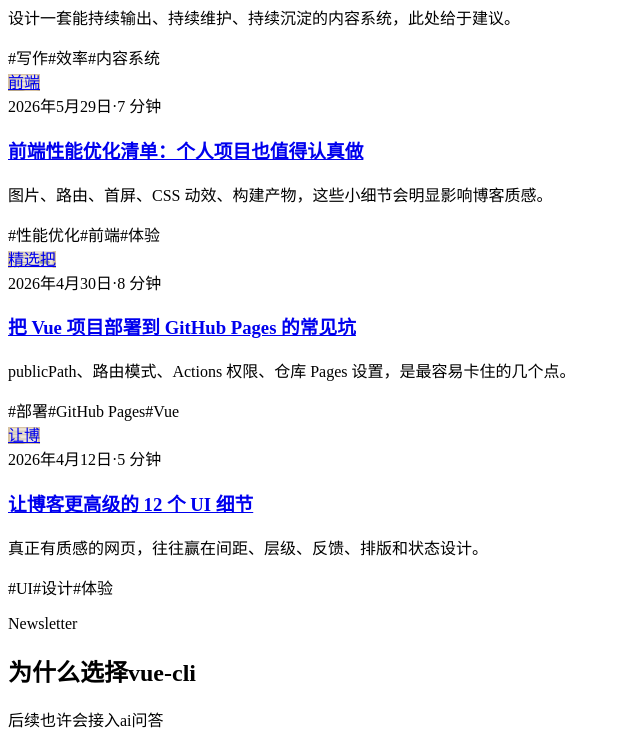
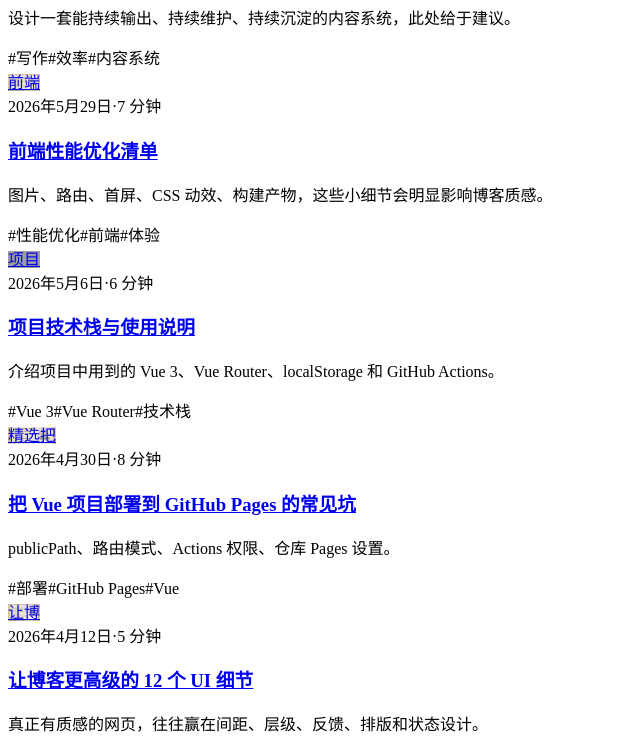
Before and after one commit to broli-ux/qingyanghuagai, a Vue app: page / in a window 1280 px wide. Shown: the part 951-1701 px from the top of the page, without its empty margins (0-640 px from the left). Built offline with nearby package versions, Linux system fonts and the light colour scheme; grey boxes are pictures that could not be loaded; the HTML template or start-up script is replaced by a standard one.

Commit message:
Update posts.js

```diff
--- a/src/data/posts.js
+++ b/src/data/posts.js
@@ -32,7 +32,7 @@ export const posts = [
       },
       {
         heading: '部署思路',
-        body: '运行 npm run build 后会生成 dist 目录。项目内置 GitHub Actions 配置，推送到 main 分支后可以自动发布到 GitHub Pages。'
+        body: '项目内置 GitHub Actions 配置，推送到 main 分支后可以自动发布到 GitHub Pages。'
       }
     ]
   },
@@ -64,7 +64,7 @@ export const posts = [
   {
     id: 3,
     slug: 'front-end-performance-checklist',
-    title: '前端性能优化清单：个人项目也值得认真做',
+    title: '前端性能优化清单',
     excerpt: '图片、路由、首屏、CSS 动效、构建产物，这些小细节会明显影响博客质感。',
     cover: 'url("images/covers/static.svg") center/cover',
     date: '2026-05-29',
@@ -74,15 +74,15 @@ export const posts = [
     content: [
       {
         heading: '控制首屏资源',
-        body: '首页不要加载过多图片和第三方脚本。这个模板使用本地 SVG 图片作为封面，比大图更轻，也更容易替换成自己的风格。'
+        body: '首页不要加载过多图片和第三方脚本。'
       },
       {
         heading: '合理使用动效',
-        body: '动效要服务于信息层级，不要抢正文注意力。卡片 hover、按钮反馈、页面进入过渡都保持轻量。'
+        body: '动效要服务于信息层级，不抢正文注意力。'
       },
       {
         heading: '构建后检查',
-        body: '检查 dist 目录是否正常生成。上线后打开浏览器控制台，确认没有资源路径错误。'
+        body: '检查 dist 目录是否正常生成。'
       }
     ]
   },
@@ -91,7 +91,7 @@ export const posts = [
     id: 4,
     slug: 'deploy-vue-to-github-pages',
     title: '把 Vue 项目部署到 GitHub Pages 的常见坑',
-    excerpt: 'publicPath、路由模式、Actions 权限、仓库 Pages 设置，是最容易卡住的几个点。',
+    excerpt: 'publicPath、路由模式、Actions 权限、仓库 Pages 设置。',
     cover: 'url("images/covers/deploy.svg") center/cover',
     date: '2026-04-30',
     readTime: 8,
@@ -104,7 +104,7 @@ export const posts = [
       },
       {
         heading: '路由刷新问题',
-        body: 'GitHub Pages 是静态托管，不会帮你把任意路径回退到 index.html。使用 hash 路由最省心，URL 会带 #，但部署稳定。'
+        body: 'GitHub Pages 是静态托管，不会把任意路径回退到 index.html。'
       },
       {
         heading: '自动发布',
@@ -144,7 +144,45 @@ export const posts = [
     body: '文章列表加载时显示骨架屏，使用 CSS 渐变条纹动画模拟内容占位，避免页面内容突变带来的视觉跳跃。'
   }
 ]
-  }
+  },
+{
+  id: 6,
+  slug: 'project-tech-stack-guide',
+  title: '项目技术栈与使用说明',
+  excerpt: '介绍项目中用到的 Vue 3、Vue Router、localStorage 和 GitHub Actions。',
+  cover: 'url("images/covers/tech-stack.svg") center/cover',
+  date: '2026-05-06',
+  readTime: 6,
+  featured: false,
+  tags: ['Vue 3', 'Vue Router', '技术栈'],
+  content: [
+    {
+      heading: 'Vue 3',
+      body: '项目使用 Vue 3 编写页面和组件。文章列表、搜索框、标签筛选、主题切换等功能都由 Vue 的响应式数据控制。修改页面内容时，主要查看 src 目录中的组件文件。'
+    },
+    {
+      heading: 'Vue Router',
+      body: 'Vue Router 负责页面之间的跳转，例如从首页进入文章详情页。当前项目使用 Hash 路由，因此地址中会带有 #，这种方式部署到 GitHub Pages 后比较稳定，也不容易遇到刷新页面后出现 404 的问题。'
+    },
+    {
+      heading: '本地数据保存',
+      body: '浏览量、点赞、评论和主题模式保存在浏览器的 localStorage 中。这些数据只存在当前浏览器里，清理浏览器缓存或更换设备后不会保留。'
+    },
+    {
+      heading: '样式与静态资源',
+      body: '页面样式由 CSS 文件控制，图片放在 public 目录中。文章封面可以使用本地图片，也可以填写网络图片地址。修改图片路径后，需要确认 GitHub Pages 上的访问路径是否正确。'
+    },
+    {
+      heading: '项目启动',
+      body: '进入项目目录后，先运行 npm install 安装依赖，再运行 npm run serve 启动本地开发环境。完成修改后，可以运行 npm run build 检查项目是否能够正常打包。'
+    },
+    {
+      heading: '自动部署',
+      body: '项目通过 GitHub Actions 发布到 GitHub Pages。代码推送到 main 分支后，工作流会自动安装依赖、执行构建，并把 dist 目录中的文件发布到网站。'
+    }
+  ]
+}
+
 ]
 
 export function getPostBySlug(slug) {
```
